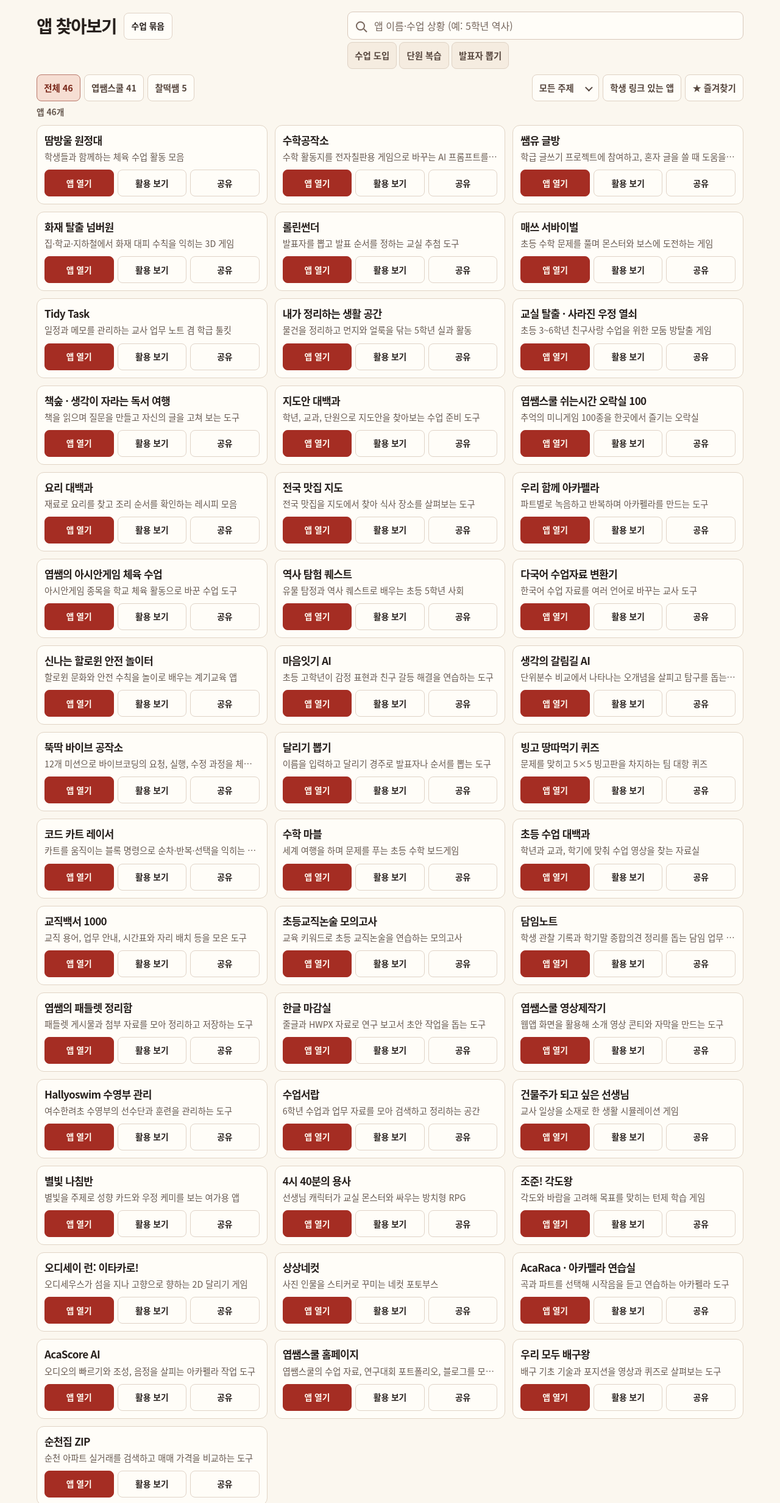
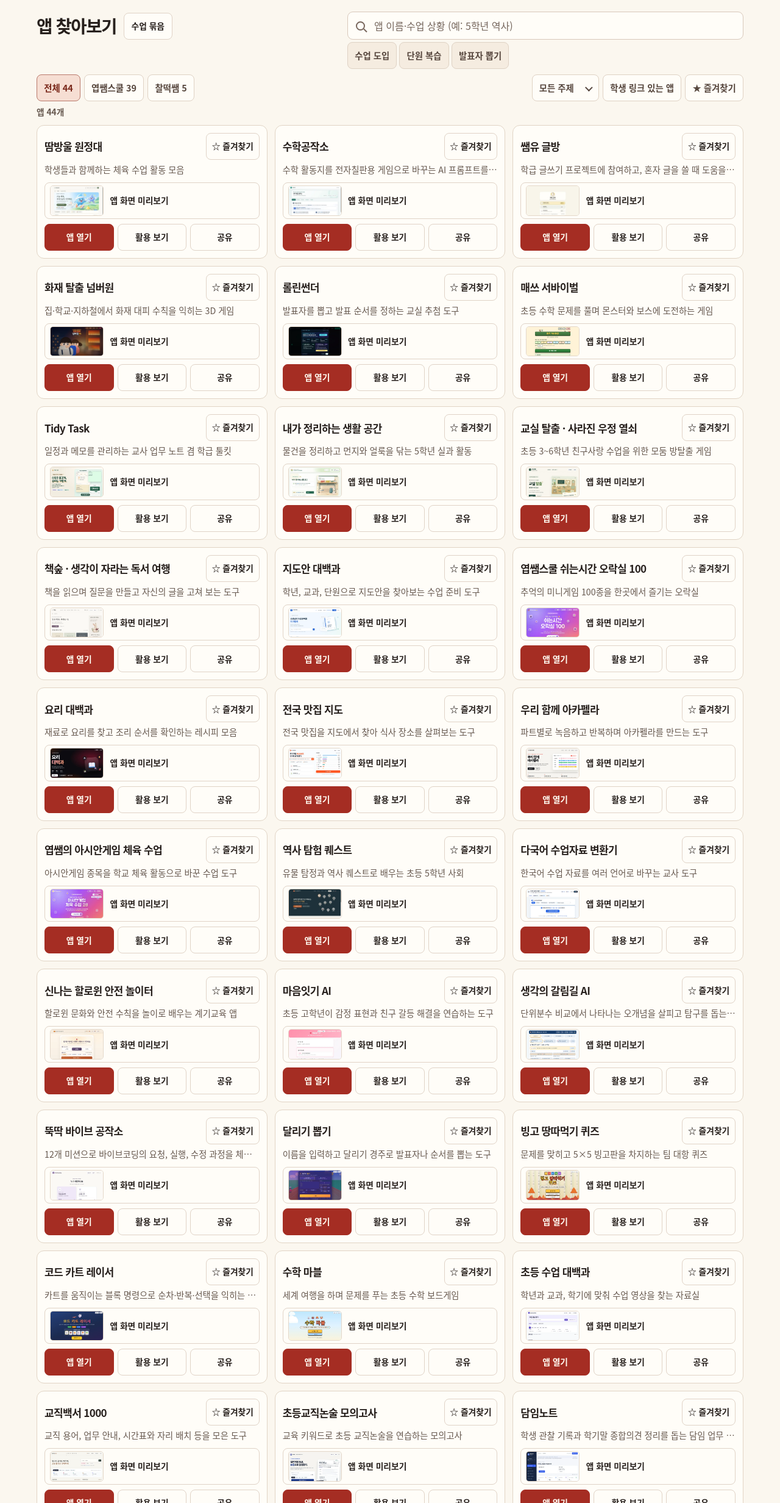
Before and after one commit to gmlduqzhd123-lab/YD_School, a plain HTML site: page index.html in a window 1280 px wide. Shown: the part 336-2800 px from the top of the page at 61% size. Drawn offline with Linux system fonts and the light colour scheme.

Commit message:
Restore card shortcuts and remove two catalog entries

```diff
--- a/assets/catalog-data.js
+++ b/assets/catalog-data.js
@@ -1145,42 +1145,6 @@ const apps = [
     }
   },
   {
-    "id": "hallyoswim",
-    "title": "Hallyoswim 수영부 관리",
-    "creator": "엽쌤스쿨",
-    "topics": [
-      "교사 업무",
-      "체육"
-    ],
-    "desc": "여수한려초 수영부의 선수단과 훈련을 관리하는 도구",
-    "access": "로그인 필요",
-    "note": "훈련 및 선수단 관리 기능에 로그인해야 합니다.",
-    "tip": "수영부 운영 담당자가 훈련과 선수단 관리에 사용합니다.",
-    "keys": [
-      "업무용"
-    ],
-    "url": "https://hallyo.vercel.app/",
-    "art": "writing",
-    "icon": "≡",
-    "palette": [
-      "#d7cced",
-      "#5a4b85",
-      "#9a8ab8"
-    ],
-    "tags": [
-      "수영부 운영 담당자"
-    ],
-    "steps": [
-      "관리 기능은 권한이 있는 계정으로 로그인하세요.",
-      "훈련과 선수단 메뉴에서 필요한 항목을 찾으세요."
-    ],
-    "linkAudit": {
-      "result": "checked",
-      "checkedAt": "2026-11-22",
-      "lastSuccessAt": "2026-11-22"
-    }
-  },
-  {
     "id": "class-acave",
     "title": "수업서랍",
     "creator": "엽쌤스쿨",
@@ -1507,34 +1471,6 @@ const apps = [
         "url": "https://gmlduqzhd123-lab.github.io/Volleyball/#/videos"
       }
     ]
-  },
-  {
-    "id": "my-home",
-    "title": "순천집 ZIP",
-    "creator": "엽쌤스쿨",
-    "topics": [
-      "놀이·생활"
-    ],
-    "desc": "순천 아파트 실거래를 검색하고 매매 가격을 비교하는 도구",
-    "access": "웹앱",
-    "note": "자세한 이용 조건은 원본 앱에서 확인하세요.",
-    "tip": "단지별 거래 내역을 찾아 가격과 면적을 비교해 보세요.",
-    "keys": [
-      "기타"
-    ],
-    "url": "https://gmlduqzhd123-lab.github.io/My-home/",
-    "art": "",
-    "icon": "◇",
-    "palette": [
-      "#f3cda6",
-      "#845635",
-      "#b58a60"
-    ],
-    "linkAudit": {
-      "result": "checked",
-      "checkedAt": "2026-11-22",
-      "lastSuccessAt": "2026-11-22"
-    }
   }
 ];
 const thumbnails = {
@@ -1571,7 +1507,6 @@ const thumbnails = {
   "padlet": "./assets/preview-padlet.webp",
   "hwp": "./assets/preview-hwp.webp",
   "making-film": "./assets/preview-making-film.webp",
-  "hallyoswim": "./assets/preview-hallyoswim.webp",
   "class-acave": "./assets/preview-class-acave.webp",
   "teacher-game": "./assets/preview-teacher-game.webp",
   "destiny": "./assets/preview-destiny.webp",
@@ -1582,8 +1517,7 @@ const thumbnails = {
   "acaraca": "./assets/preview-acaraca.webp",
   "acapella-maker": "./assets/preview-acapella-maker.webp",
   "ysschool": "./assets/preview-ysschool.webp",
-  "volleyball": "./assets/preview-volleyball.webp",
-  "my-home": "./assets/preview-my-home.webp"
+  "volleyball": "./assets/preview-volleyball.webp"
 };
 const studentQRs = {
   "sweat-expedition": "./assets/qr-sweat-expedition.png",
--- a/assets/catalog.js
+++ b/assets/catalog.js
@@ -186,7 +186,7 @@ function setStar(button, app) {
   button.title = saved ? "즐겨찾기 해제" : "즐겨찾기 추가";
 }
 
-function updateFavorite(button, app) {
+function updateFavorite(app) {
   const wasSaved = favorites.delete(app.id);
   if (!wasSaved) favorites.add(app.id);
   const oldPins = pinnedApps;
@@ -198,8 +198,13 @@ function updateFavorite(button, app) {
   } catch {
     message += " 현재 탭에서만 적용됩니다.";
   }
-  setStar(button, app);
-  if (paramsNow().get("saved") === "1" && wasSaved) update();
+  const cardFavorite = document.getElementById("card-favorite-" + app.id);
+  if (cardFavorite) setStar(cardFavorite, app);
+  if (detailApp === app) setStar(detailFavorite, app);
+  if (paramsNow().get("saved") === "1" && wasSaved) {
+    update();
+    if (!detail.open) favoriteFilter.focus();
+  }
   renderQuickApps();
   favoriteStatus.textContent = message;
 }
@@ -278,7 +283,7 @@ function renderLessonList(openId = lessonList.querySelector("details[open]")?.da
   lessonEmpty.hidden = lessons.length > 0 && favorites.size > 0;
   lessonEmpty.textContent = favorites.size > 0
     ? "즐겨찾기한 앱을 골라 수업 순서대로 묶어보세요."
-    : "앱의 활용 보기에서 즐겨찾기에 추가하면 새 묶음을 만들 수 있어요.";
+    : "앱 카드에서 즐겨찾기에 추가하면 새 묶음을 만들 수 있어요.";
   lessonList.replaceChildren(...lessons.map(lesson => {
     const bundle = document.createElement("details");
     bundle.className = "lesson-bundle";
@@ -449,11 +454,29 @@ function accessLabels(app) {
   return [...new Set(labels)];
 }
 
+function setThumbnail(image, app) {
+  const src = thumbnails[app.id];
+  image.hidden = !src;
+  image.onerror = () => { image.hidden = true; };
+  if (src) image.src = src;
+  else image.removeAttribute("src");
+}
+
 function makeCard(app) {
   const card = template.content.firstElementChild.cloneNode(true);
   card.querySelector("h3").textContent = app.title;
   card.querySelector(".desc").textContent = app.desc;
   configureLink(card.querySelector(".card-actions .primary"), app, "앱 열기");
+
+  const favorite = card.querySelector(".card-favorite");
+  favorite.id = "card-favorite-" + app.id;
+  setStar(favorite, app);
+  favorite.addEventListener("click", () => updateFavorite(app));
+
+  const preview = card.querySelector(".card-preview");
+  preview.setAttribute("aria-label", app.title + " 앱 화면 미리보기");
+  setThumbnail(preview.querySelector("img"), app);
+  preview.addEventListener("click", () => showPreview(app, preview));
 
   const opener = card.querySelector(".card-detail");
   opener.setAttribute("aria-label", app.title + " 활용 보기");
@@ -718,10 +741,7 @@ function displayDetail(app) {
   document.querySelector("#detail-access").textContent = app.note;
   document.querySelector("#detail-tip").textContent = app.tip;
   configureLink(document.querySelector("#detail-link"), app);
-  const thumbnail = thumbnails[app.id];
-  detailThumbnail.hidden = !thumbnail;
-  if (thumbnail) detailThumbnail.src = thumbnail;
-  else detailThumbnail.removeAttribute("src");
+  setThumbnail(detailThumbnail, app);
   const steps = app.steps || [];
   document.querySelector("#detail-steps-label").hidden = steps.length === 0;
   document.querySelector("#detail-steps-block").hidden = steps.length === 0;
@@ -767,12 +787,11 @@ function displayDetail(app) {
 document.querySelector("#detail-share").addEventListener("click", () => {
   if (detailApp) openShare(detailApp);
 });
-detailThumbnail.addEventListener("error", () => { detailThumbnail.hidden = true; });
 detailPreview.addEventListener("click", () => {
   if (detailApp) showPreview(detailApp, detailPreview);
 });
 detailFavorite.addEventListener("click", () => {
-  if (detailApp) updateFavorite(detailFavorite, detailApp);
+  if (detailApp) updateFavorite(detailApp);
 });
 
 function studentShortcut(app) {
@@ -1038,7 +1057,7 @@ function update() {
   empty.hidden = shown.length > 0;
   if (shown.length === 0) {
     emptyMessage.textContent = savedOnly && favorites.size === 0
-      ? "아직 즐겨찾기한 앱이 없어요. 활용 보기에서 즐겨찾기에 추가해 보세요."
+      ? "아직 즐겨찾기한 앱이 없어요. 앱 카드에서 즐겨찾기에 추가해 보세요."
       : "조건에 맞는 앱이 없어요.";
     showSearchRecovery(queryMatches, filters, active, q);
   } else {
--- a/assets/styles.css
+++ b/assets/styles.css
@@ -87,14 +87,18 @@ h2 { margin: 0; font-size: clamp(1.3rem, 2.7vw, 1.8rem); line-height: 1.2; lette
 .card { display: flex; flex-direction: column; min-width: 0; border: 1px solid #e1d4c5; border-radius: 12px; padding: 12px; background: var(--paper); }
 .card:hover, .card:focus-within { border-color: #c3a48f; }
 .meta { display: flex; align-items: baseline; flex-wrap: wrap; gap: 3px 6px; margin: 0 0 3px; color: #65564d; font-size: .77rem; font-weight: 750; }
+.card-title { display: flex; align-items: center; justify-content: space-between; gap: .5rem; }
 .card h3 { margin: 0; line-height: 1.35; letter-spacing: -.04em; font-size: 1.07rem; overflow-wrap: anywhere; }
+.card .card-favorite { flex: none; padding-inline: .55rem; white-space: nowrap; }
 .star[aria-pressed="true"] { background: #fff0cc; border-color: #edcea2; color: #7a4e12; }
 .card .desc { margin: 5px 0 10px; color: var(--muted); font-size: .89rem; overflow: hidden; text-overflow: ellipsis; white-space: nowrap; }
+.card .card-preview { justify-content: flex-start; gap: .65rem; margin-bottom: 8px; padding: 4px 8px; text-align: left; cursor: zoom-in; }
+.card-preview img { flex: none; width: min(88px, 25vw); height: auto; aspect-ratio: 16 / 9; object-fit: cover; object-position: center top; border: 1px solid var(--line); border-radius: 5px; }
 .card-actions { display: grid; grid-template-columns: repeat(3, minmax(0, 1fr)); gap: 6px; margin-top: auto; }
 .student-link { display: inline-flex; align-items: center; min-height: 44px; padding: .3rem .65rem; border: 1px solid #9eb7a2; border-radius: 8px; background: #edf4ec; color: #285239; font-size: .86rem; font-weight: 800; }
 .student-link:hover { background: #e1eee1; text-decoration: underline; text-underline-offset: .18em; }
 .detail-actions { display: flex; align-items: center; flex-wrap: wrap; gap: 6px; }
-.card-share { -webkit-tap-highlight-color: transparent; }
+.card :is(.card-favorite, .card-preview, .card-share) { -webkit-tap-highlight-color: transparent; }
 .primary, .secondary { display: inline-flex; min-height: 44px; align-items: center; justify-content: center; padding: .45rem .72rem; border-radius: 8px; font-size: .86rem; font-weight: 800; border: 1px solid transparent; }
 .card-actions > :is(.primary, .secondary) { padding-inline: .25rem; text-align: center; }
 .primary { background: var(--brick); color: #fffaf0; border-color: var(--brick); }
--- a/index.html
+++ b/index.html
@@ -17,11 +17,11 @@
 <link rel="icon" href="./icons/favicon-32.png">
 <link rel="apple-touch-icon" href="./icons/apple-touch-icon.png">
 <meta name="apple-mobile-web-app-title" content="엽떡스쿨">
-<link rel="stylesheet" href="./assets/styles.css?v=18">
+<link rel="stylesheet" href="./assets/styles.css?v=19">
 <script defer src="./ys-install.js"></script>
 <script defer src="./ys-qr.js"></script>
-<script defer src="./assets/catalog-data.js?v=5"></script>
-<script defer src="./assets/catalog.js?v=17"></script>
+<script defer src="./assets/catalog-data.js?v=6"></script>
+<script defer src="./assets/catalog.js?v=18"></script>
 </head>
 <body>
 <a class="skip" href="#catalog">앱 검색으로 건너뛰기</a>
@@ -275,8 +275,15 @@
 </dialog>
 <template id="card-template">
   <article class="card">
-    <h3></h3>
+    <div class="card-title">
+      <h3></h3>
+      <button class="secondary star card-favorite" type="button" aria-pressed="false"></button>
+    </div>
     <p class="desc"></p>
+    <button class="secondary card-preview" type="button" aria-haspopup="dialog">
+      <img alt="" width="88" height="50" loading="lazy" decoding="async" hidden>
+      <span>앱 화면 미리보기</span>
+    </button>
     <div class="card-actions">
       <a class="primary" target="_blank" rel="noopener noreferrer"></a>
       <button class="secondary card-detail" type="button" aria-haspopup="dialog">활용 보기</button>
```
Also changed, not shown: 1 other file.
